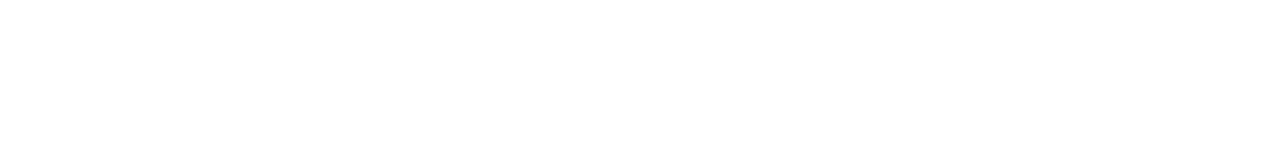
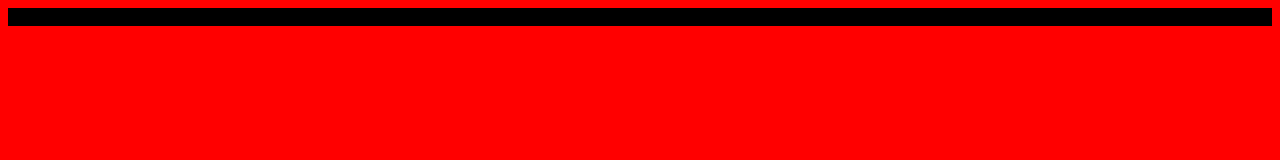
Before and after one commit to Spicy-Boy/Elmwood-Website, a plain HTML site: page menu.html in a window 1280 px wide. Drawn offline with Linux system fonts and the light colour scheme.

Commit message:
Wondering why style sheet isn't working in menu

```diff
--- a/menu.html
+++ b/menu.html
@@ -6,12 +6,15 @@
     <meta charset="UTF-8">
     <meta name="viewport" content="width=device-width, initial-scale=1.0">
     <title>Elmwood Menu</title>
+
+    <link rel="stylesheet" href="style/style.css">
 </head>
 <body>
 
     <div class="menu-wrapper" id="menu-wrapper">
-
+        hi
     </div>
 
+    <script src="js/populateMenu.js"></script>
 </body>
 </html>
--- a/style/style.css
+++ b/style/style.css
@@ -155,6 +155,9 @@ footer p {
 @media (min-width: 1000px) {
     /* ~ ! ~ MENU CSS ~ ! ~ ! ~ */
 
+    body {
+        background-color: red;
+    }
     .menu-header {
         display: flex;
         justify-content: center;
@@ -162,7 +165,6 @@ footer p {
 
     .menu-wrapper {
         background-color: rgb(0, 0, 0);
-
         display: flex;
     }
 
```
Also changed, not shown: menu-tester.html (+1 -3 lines), 2 other files. Lines whose indentation alone changed are shown as unchanged.
